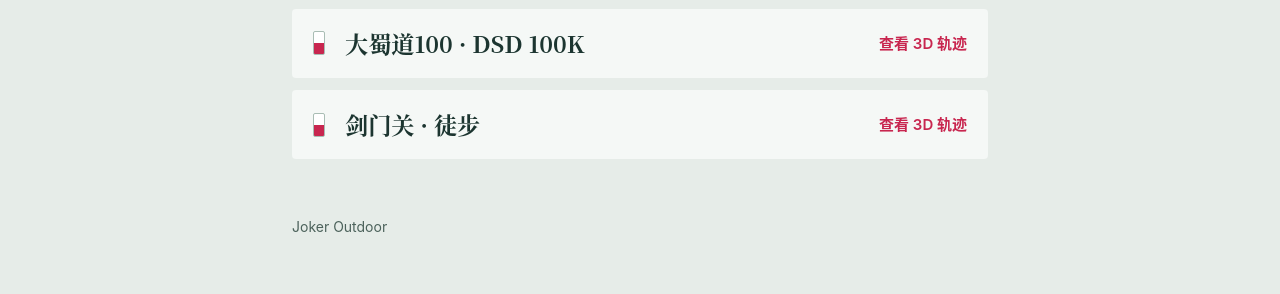
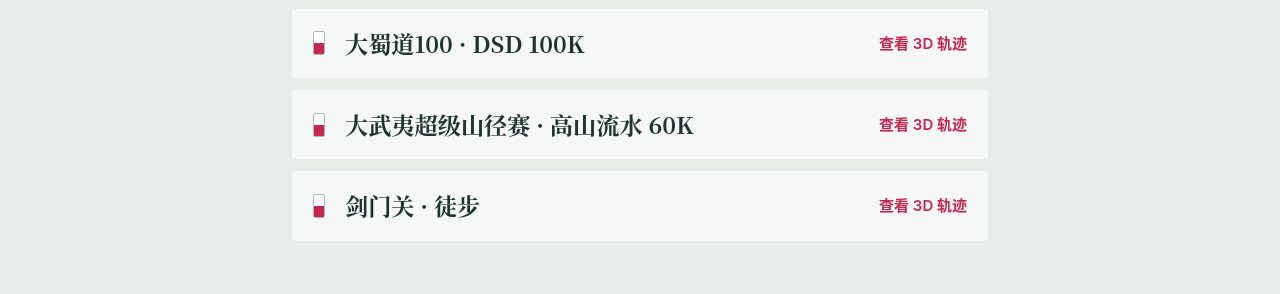
Before and after one commit to joker-outdoor/joker-outdoor.github.io, a plain HTML site: page index.html in a window 1280 px wide. Shown: the part 706-1000 px from the top of the page. Drawn offline with Linux system fonts and the light colour scheme.

Commit message:
首页收录大武夷超级山径赛 60K (#4)

```diff
--- a/index.html
+++ b/index.html
@@ -39,6 +39,7 @@
 <li><a class='route' href='/chengdu-marathon-2026-10-25/'><span class='blaze' aria-hidden='true'></span><span class='name'>成都马拉松</span><span class='go'>查看 3D 轨迹</span></a></li>
 <li><a class='route' href='/tsaigu-trail-50k-2026/'><span class='blaze' aria-hidden='true'></span><span class='name'>柴古唐斯50K</span><span class='go'>查看 3D 轨迹</span></a></li>
 <li><a class='route' href='/ultra-trail-shudao-2026/'><span class='blaze' aria-hidden='true'></span><span class='name'>大蜀道100 · DSD 100K</span><span class='go'>查看 3D 轨迹</span></a></li>
+<li><a class='route' href='/grand-wuyi-trail-race-60k-2026/'><span class='blaze' aria-hidden='true'></span><span class='name'>大武夷超级山径赛 · 高山流水 60K</span><span class='go'>查看 3D 轨迹</span></a></li>
 <li><a class='route' href='/JianmenPass-hike-2026-11-08/'><span class='blaze' aria-hidden='true'></span><span class='name'>剑门关 · 徒步</span><span class='go'>查看 3D 轨迹</span></a></li>
 </ul>
 </nav>
```
